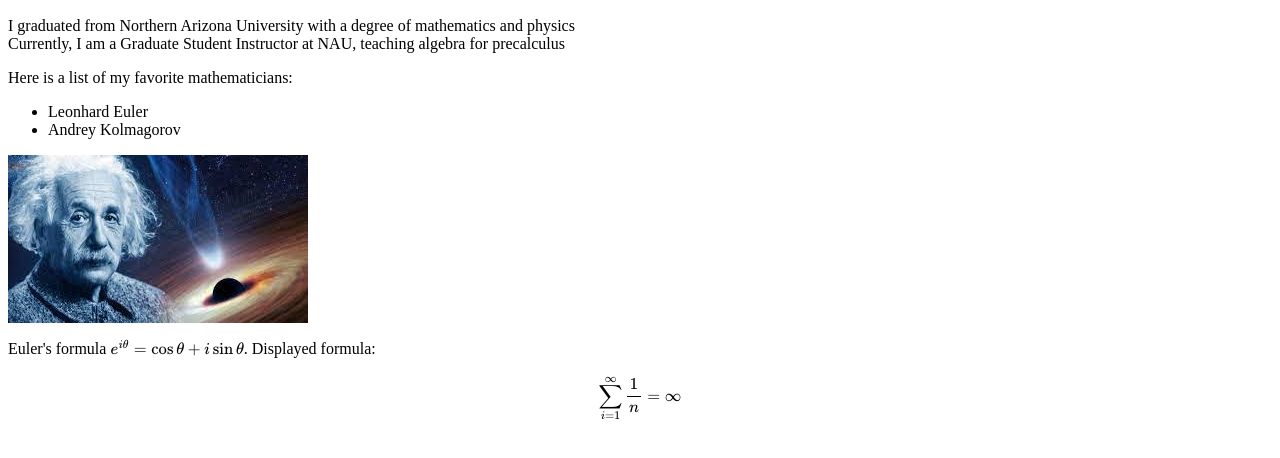
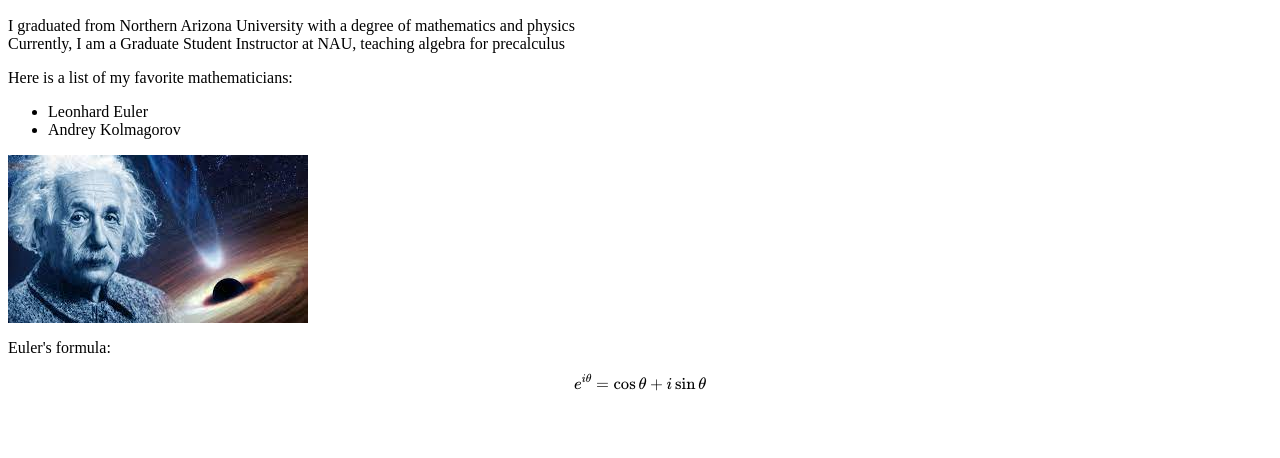
Before and after one commit to mishbolt/587, a plain HTML site: page index.html in a window 1280 px wide. Shown: the part 136-594 px from the top of the page. Drawn offline with nearby package versions, Linux system fonts and the light colour scheme; some packages are replaced by stand-ins of ours.

Commit message:
Update index.html

```diff
--- a/index.html
+++ b/index.html
@@ -32,5 +32,4 @@ Andrey Kolmagorov
 <img src="download.jfif" />
 
 <p>
-
-Euler's formula \(e^{i\theta}=\cos{\theta}+i\sin{\theta} \). Displayed formula: \[ \sum_{i=1}^\infty\frac{1}{n}=\infty \]
+Euler's formula: \[ e^{i\theta}=\cos{\theta}+i\sin{\theta}\]
```
